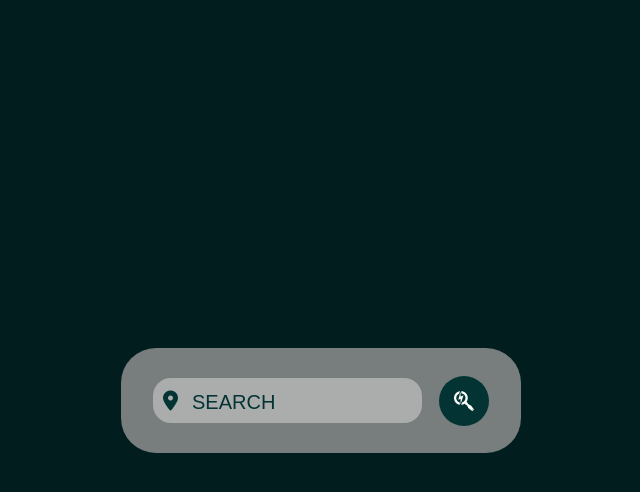
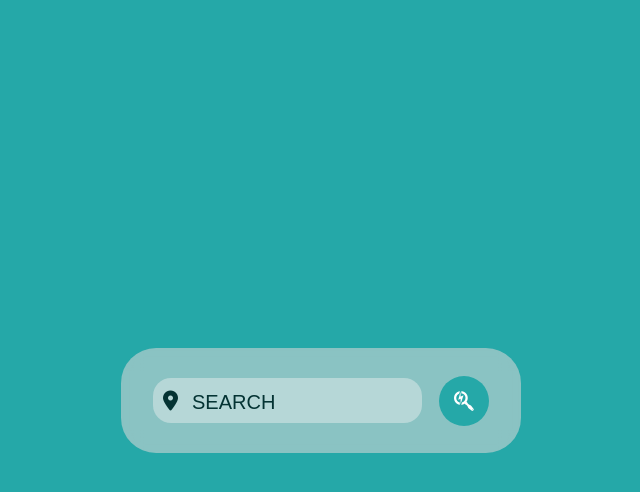
Before and after one commit to NitinHegde2002/WeatherApp, a plain HTML site: page index.html in a window 1280 px wide. In both pictures the pointer is over the button 783 px from the left and 400 px from the top of the page. Shown: the whole page, without its empty margins (319-959 px from the left). Drawn offline with Linux system fonts and the light colour scheme.

Commit message:
colorChanges

```diff
--- a/style.css
+++ b/style.css
@@ -11,7 +11,7 @@ body {
   display: flex;
   align-items: center;
   justify-content: center;
-  background: #011d1d;
+  background: #25a8a8;
 }
 
 .container {
@@ -67,7 +67,7 @@ body {
 
 .search-box button:hover {
   color: #fff;
-  background: #043333;
+  background: #25a8a8;
 }
 
 .search-box i {
```
